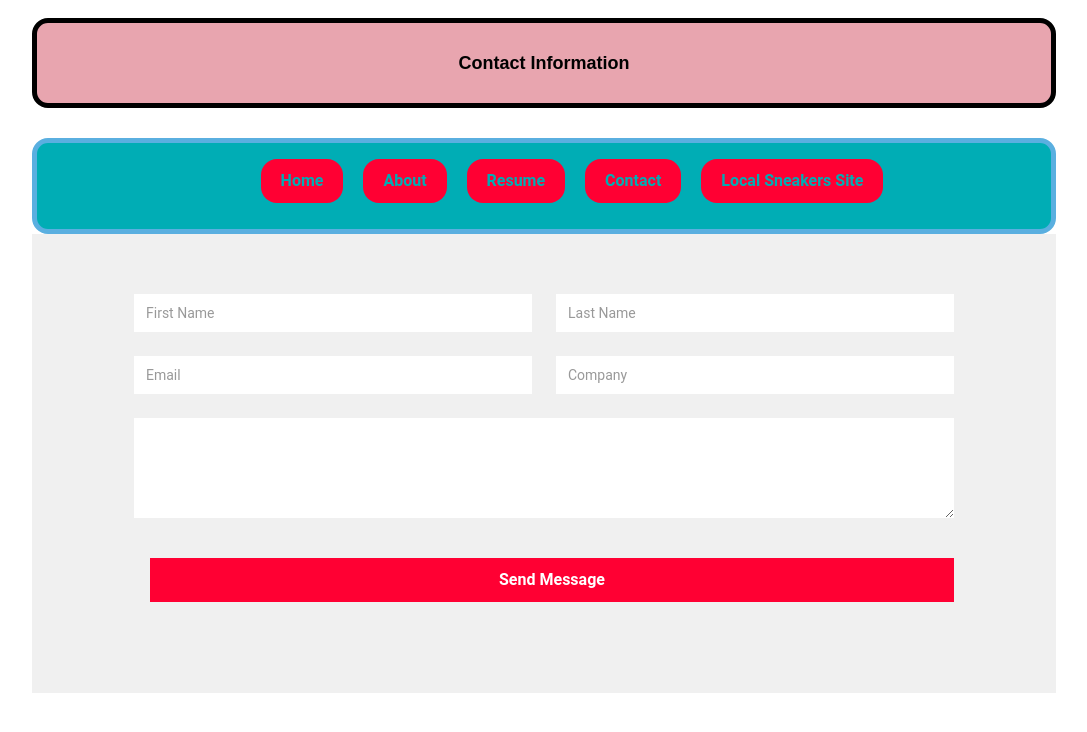
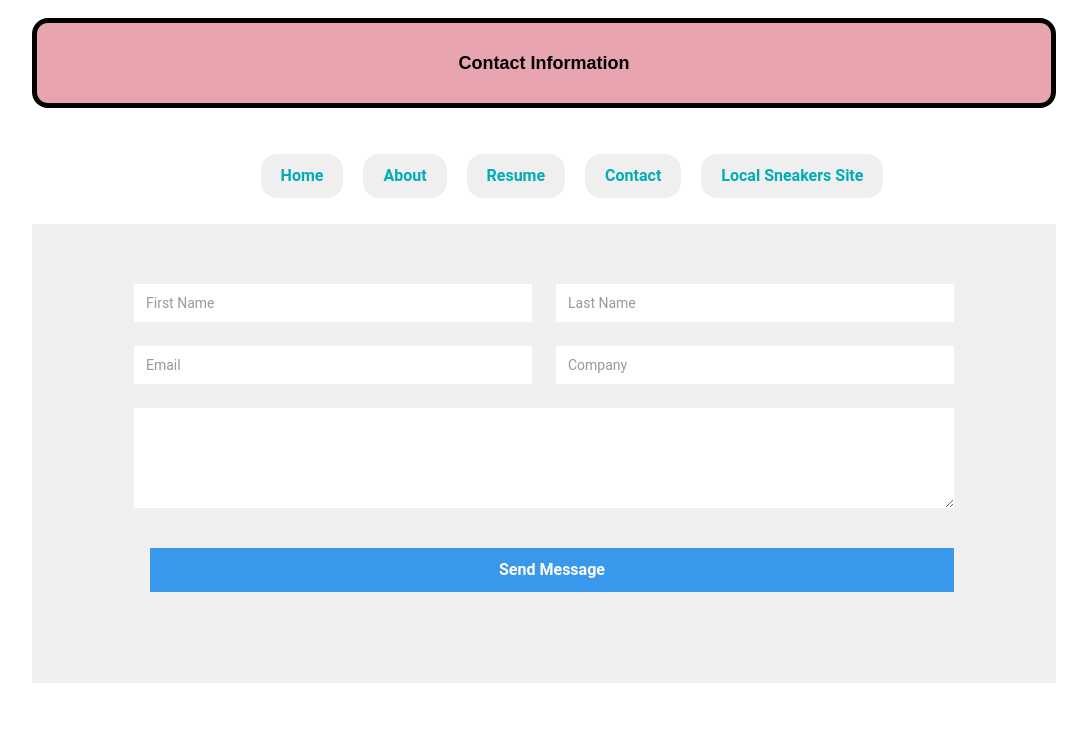
Before and after one commit to abdularif0705/Pushing-P, a plain HTML site: page html/contact.html in a window 1280 px wide. Shown: the whole page, without its empty margins (96-1183 px from the left). Drawn offline with Linux system fonts and the light colour scheme.

Commit message:
yeeted menu and changed button

```diff
--- a/css/style.css
+++ b/css/style.css
@@ -24,7 +24,7 @@ body {
 
 a {
 	text-decoration: none;/*no underline*/
-	color: #00ADB5;
+	color: #00adb5;
 }
 
 .middleIcons {
@@ -84,17 +84,6 @@ a {
     font-size: x-large;/*text font size*/
     font-family: Arial, Helvetica, sans-serif;/*Text font style*/
     font-weight: bold;
-}
-
-
-
-.menu {/*Menu background format*/
-    border: 5px solid rgb(90, 175, 224);
-    border-radius: 1rem;
-/*     margin-bottom: 2rem; */
-    width: auto;
-    height: auto;
-    background: #00ADB5;
 }
 
 .button {/*formatting for main menu buttons*/
@@ -184,7 +173,7 @@ a {
     font-size: 25px;/*size of button text*/
     /*font-style:oblique;*/
     /*font-weight: bold;*/
-    font-family: Georgia, 'Times New Roman', Times, serif;
+    /* font-family: Georgia, 'Times New Roman', Times, serif; */
 
 }
 
@@ -685,9 +674,9 @@ textarea.w-input,textarea.w-select{height:auto}
     }.name{height:50px;margin-right:20px;margin-bottom:0;border:1px #000
     }.form{display:-ms-grid;display:grid;height:50%;grid-auto-columns:1fr;grid-column-gap:16px;grid-row-gap:16px;-ms-grid-columns:2fr 2fr 1fr;grid-template-columns:2fr 2fr 1fr;-ms-grid-rows:auto auto;grid-template-rows:auto auto
     }.email{height:50px;margin-right:20px;margin-bottom:0;border:1px #000
-    }.button{margin-right:auto;padding:10px 20px;border:1px #000;background-color:#f03;-webkit-transition:.2s;transition:.2s;color:#fff;font-weight:700
-    }.button:hover{background-color:#e6002e
-    }.button.form-buttob{height:50px;line-height:1;font-weight:700
+    }.button{margin-right:auto;padding:10px 20px;border:1px #000;-webkit-transition:.2s;transition:.2s;color:#fff;font-weight:700
+    }/* .button:hover{background-color:#e6002e }*/
+    .button.form-buttob{height:50px;line-height:1;font-weight:700
     }.button.form-button{margin-right:0;font-weight:700
     }.button.hero-button{border:2px solid #0a1f44;background-color:transparent;color:#0a1f44;line-height:1
     }.button.hero-button:hover{background-color:#0a1f44;color:#fff
```
